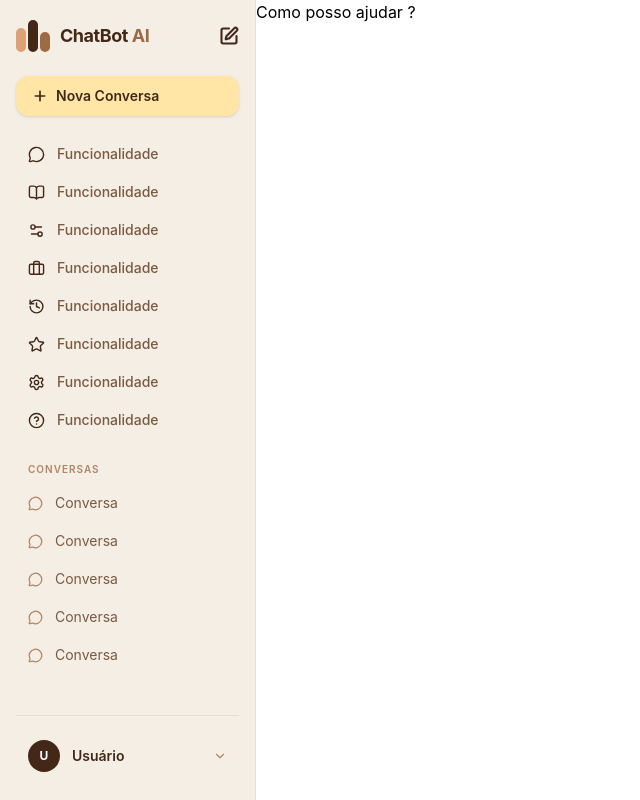
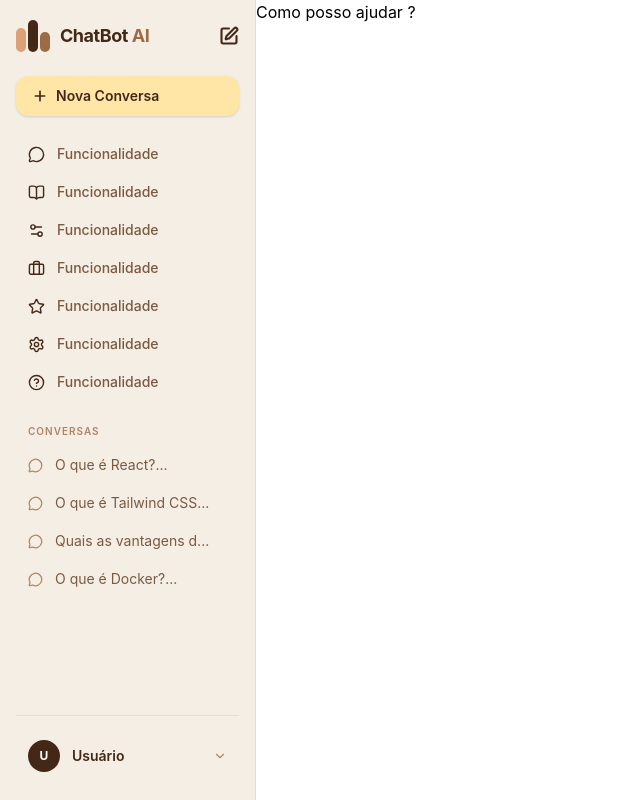
Before and after one commit to lipedevcode/chatbot-llm, a React (Vite) app in the folder frontend/: page / in a window 1280 px wide. Shown: the whole page, without its empty margins (0-640 px from the left). Built offline with nearby package versions, Linux system fonts and the light colour scheme.

Commit message:
feat: configure routing between chats and list histories

```diff
--- a/frontend/src/components/SideBar.tsx
+++ b/frontend/src/components/SideBar.tsx
@@ -4,7 +4,6 @@ import {
   BookOpen,
   Settings2,
   Briefcase,
-  History,
   Star,
   Settings,
   HelpCircle,
@@ -12,8 +11,15 @@ import {
   ChevronDown,
   SquarePen,
 } from "lucide-react";
-import {Link} from "react-router-dom";
+import { Link } from "react-router-dom";
 
+import { mockHistoryList } from "../mocks/historyMock";
+
+
+const extractTitle = (text: string) => {
+ return text.slice(0,20) + "..."
+
+}
 const Logo = () => (
   <div className="flex items-center gap-2.5">
     <div className="flex items-end gap-0.5">
@@ -32,18 +38,9 @@ const navItems = [
   { icon: BookOpen, label: "Funcionalidade" },
   { icon: Settings2, label: "Funcionalidade" },
   { icon: Briefcase, label: "Funcionalidade" },
-  { icon: History, label: "Funcionalidade" },
   { icon: Star, label: "Funcionalidade" },
   { icon: Settings, label: "Funcionalidade" },
   { icon: HelpCircle, label: "Funcionalidade" },
-];
-
-const conversations = [
-  "Conversa",
-  "Conversa",
-  "Conversa",
-  "Conversa",
-  "Conversa",
 ];
 
 const SideBar = () => {
@@ -93,17 +90,17 @@ const SideBar = () => {
           Conversas
         </p>
         <div className="flex flex-col gap-0.5">
-          {conversations.map((c, i) => (
+          {mockHistoryList.map((history, i) => (
             <Link
               to={`/chat/${i}`}
+              className="cursor-pointer flex items-center gap-3 px-3 py-2 rounded-lg text-sm text-foreground-secondary hover:bg-foreground/5 hover:text-foreground transition-colors text-left"
               key={i}
-              className="cursor-pointer flex items-center gap-3 px-3 py-2 rounded-lg text-sm text-foreground-secondary hover:bg-foreground/5 hover:text-foreground transition-colors text-left"
             >
               <MessageCircle
                 size={15}
                 className="shrink-0 text-foreground-muted"
               />
-              {c}
+              {extractTitle(history.prompts![0].text)}
             </Link>
           ))}
         </div>
--- /dev/null
+++ b/frontend/src/mocks/historyMock.ts
@@ -0,0 +1,212 @@
+import type { History } from "../interfaces/database";
+
+export const mockHistoryList: History[] = [
+  {
+    id: 1,
+    session: {
+      memoryId: 101,
+      messages: JSON.stringify([
+        { role: "user", content: "O que é React?" },
+        {
+          role: "assistant",
+          content:
+            "React é uma biblioteca JavaScript para construir interfaces de usuário.",
+        },
+        { role: "user", content: "O que são hooks no React?" },
+        {
+          role: "assistant",
+          content:
+            "Hooks são funções especiais que permitem usar estado em componentes funcionais.",
+        },
+        { role: "user", content: "Como otimizar performance no React?" },
+        {
+          role: "assistant",
+          content:
+            "Use React.memo, useMemo e useCallback para evitar re-renders desnecessários.",
+        },
+        { role: "user", content: "Quando usar useMemo?" },
+        {
+          role: "assistant",
+          content:
+            "Quando um cálculo for custoso e seus inputs raramente mudarem.",
+        },
+        { role: "user", content: "E useCallback?" },
+        {
+          role: "assistant",
+          content:
+            "Para memorizar funções e evitar referências novas a cada render.",
+        },
+      ]),
+    },
+    prompts: [
+      {
+        id: 1,
+        text: "O que é React?",
+        response: {
+          id: 1,
+          text: "React é uma biblioteca JavaScript para construir interfaces de usuário de forma declarativa e baseada em componentes.",
+        },
+      },
+      {
+        id: 2,
+        text: "O que são hooks no React?",
+        response: {
+          id: 2,
+          text: "Hooks são funções especiais que permitem usar estado e outros recursos em componentes funcionais.",
+        },
+      },
+      {
+        id: 3,
+        text: "Como otimizar performance no React?",
+        response: {
+          id: 3,
+          text: "Use React.memo, useMemo e useCallback para evitar re-renders desnecessários.",
+        },
+      },
+      {
+        id: 4,
+        text: "Quando usar useMemo?",
+        response: {
+          id: 4,
+          text: "Use useMemo quando um cálculo for custoso e seus inputs raramente mudarem.",
+        },
+      },
+      {
+        id: 5,
+        text: "E useCallback?",
+        response: {
+          id: 5,
+          text: "useCallback memoriza funções para evitar referências novas a cada render, útil ao passar callbacks para componentes filhos.",
+        },
+      },
+    ],
+  },
+  {
+    id: 2,
+    session: {
+      memoryId: 102,
+      messages: JSON.stringify([
+        { role: "user", content: "O que é Tailwind CSS?" },
+        {
+          role: "assistant",
+          content:
+            "Tailwind é um framework CSS utilitário para estilizar diretamente no HTML.",
+        },
+        { role: "user", content: "Como funciona o dark mode no Tailwind?" },
+        {
+          role: "assistant",
+          content:
+            "Basta adicionar a classe dark: nos elementos e configurar o mode no tailwind.config.",
+        },
+      ]),
+    },
+    prompts: [
+      {
+        id: 6,
+        text: "O que é Tailwind CSS?",
+        response: {
+          id: 6,
+          text: "Tailwind é um framework CSS utilitário que permite estilizar elementos diretamente no HTML com classes pré-definidas.",
+        },
+      },
+      {
+        id: 7,
+        text: "Como funciona o dark mode no Tailwind?",
+        response: {
+          id: 7,
+          text: "Basta adicionar o prefixo dark: nas classes e configurar a estratégia de dark mode no tailwind.config.js.",
+        },
+      },
+    ],
+  },
+  {
+    id: 3,
+    session: {
+      memoryId: 103,
+      messages: JSON.stringify([
+        { role: "user", content: "Quais as vantagens do TypeScript?" },
+        {
+          role: "assistant",
+          content:
+            "TypeScript adiciona tipagem estática ao JavaScript, tornando o código mais seguro e fácil de manter.",
+        },
+        { role: "user", content: "Como tipar um array de objetos?" },
+        {
+          role: "assistant",
+          content:
+            "Você pode usar interface[] ou Array<interface> para tipar arrays de objetos.",
+        },
+      ]),
+    },
+    prompts: [
+      {
+        id: 8,
+        text: "Quais as vantagens do TypeScript?",
+        response: {
+          id: 8,
+          text: "TypeScript adiciona tipagem estática ao JavaScript, tornando o código mais seguro e fácil de manter em projetos grandes.",
+        },
+      },
+      {
+        id: 9,
+        text: "Como tipar um array de objetos?",
+        response: {
+          id: 9,
+          text: "Você pode usar MinhaInterface[] ou Array<MinhaInterface> para tipar arrays de objetos em TypeScript.",
+        },
+      },
+    ],
+  },
+  {
+    id: 4,
+    session: {
+      memoryId: 104,
+      messages: JSON.stringify([
+        { role: "user", content: "O que é Docker?" },
+        {
+          role: "assistant",
+          content:
+            "Docker é uma plataforma para criar e executar aplicações em containers isolados.",
+        },
+        { role: "user", content: "Qual a diferença entre imagem e container?" },
+        {
+          role: "assistant",
+          content:
+            "A imagem é o template estático; o container é a instância em execução dessa imagem.",
+        },
+        { role: "user", content: "Como usar Docker Compose?" },
+        {
+          role: "assistant",
+          content:
+            "Docker Compose usa um arquivo docker-compose.yml para definir e orquestrar múltiplos containers.",
+        },
+      ]),
+    },
+    prompts: [
+      {
+        id: 10,
+        text: "O que é Docker?",
+        response: {
+          id: 10,
+          text: "Docker é uma plataforma para criar, distribuir e executar aplicações em containers isolados.",
+        },
+      },
+      {
+        id: 11,
+        text: "Qual a diferença entre imagem e container?",
+        response: {
+          id: 11,
+          text: "A imagem é o template estático e imutável; o container é a instância em execução dessa imagem.",
+        },
+      },
+      {
+        id: 12,
+        text: "Como usar Docker Compose?",
+        response: {
+          id: 12,
+          text: "Docker Compose usa um arquivo docker-compose.yml para definir e orquestrar múltiplos containers de forma declarativa.",
+        },
+      },
+    ],
+  },
+];
--- a/frontend/src/pages/ChatPage.tsx
+++ b/frontend/src/pages/ChatPage.tsx
@@ -2,8 +2,6 @@ import { useParams } from "react-router-dom";
 
 const ChatPage = () => {
   const { chatId } = useParams();
-
-  console.log(chatId);
   if (!chatId) {
     return (
       <div>
```
